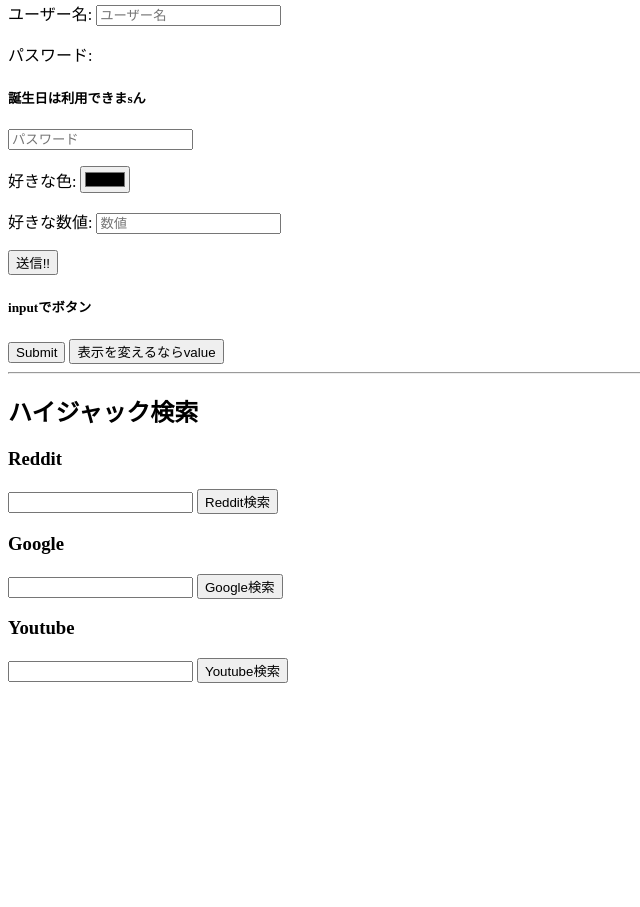
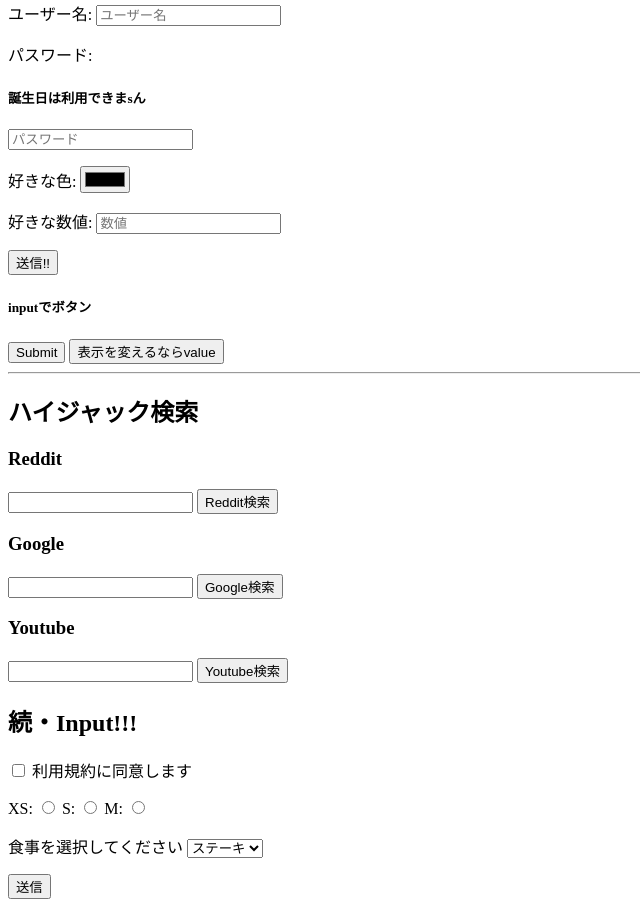
Before and after one commit to yamamoki/udemy, a plain HTML site: page forms.html in a window 1280 px wide. Shown: the part 79-986 px from the top of the page, without its empty margins (0-640 px from the left). Before the commit the page ends 800 px from the top, so only its background shows below. Drawn offline with Linux system fonts and the light colour scheme.

Commit message:
ボタン・ボックス・セレクト

```diff
--- a/forms.html
+++ b/forms.html
@@ -52,5 +52,30 @@
     <input type="text" name="search_query">
     <button type="submit">Youtube検索</button>
   </form>
+
+  <h2>続・Input!!!</h2>
+  <form action="/birds">
+    <p>
+      <input type="checkbox" name="agree_tas" id="agree">
+      <label for="agree">利用規約に同意します</label>
+    </p>
+    <p>
+      <label for="xs">XS:</label>
+      <input type="radio" name="size" id="xs" value="xs">
+      <label for="s">S:</label>
+      <input type="radio" name="size" id="s" value="s">
+      <label for="m">M:</label>
+      <input type="radio" name="size" id="m" value="m">
+    </p>
+    <p>
+      <label for="meal">食事を選択してください</label>
+      <select name="meal" id="meal">
+        <option value="fish">焼き魚</option>
+        <option value="salad">サラダ</option>
+        <option value="steak" selected>ステーキ</option>
+      </select>
+    </p>
+    <button type="submit">送信</button>
+  </form>
 </body>
 </html>
```
